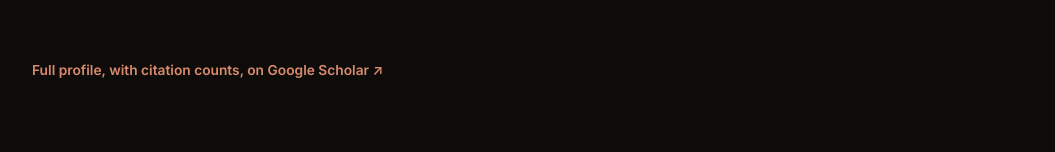
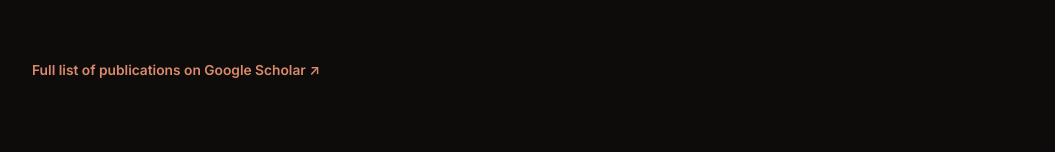
Before and after one commit to cenk-celik/cenk-celik.github.io, an Astro site: page /publications in a window 1280 px wide. Shown: the part 165-317 px from the top of the page, without its empty margins (112-1167 px from the left). Built offline with nearby package versions, Linux system fonts and the light colour scheme; Astro itself is replaced by a stand-in of ours.

Commit message:
Update index.astro

```diff
--- a/src/pages/publications/index.astro
+++ b/src/pages/publications/index.astro
@@ -14,7 +14,7 @@ const publications = getPublications().filter((pub) => pub.type !== 'abstract' &
 
       <p class="scholar-link">
         <a href="https://scholar.google.com/citations?user=zidMl6YAAAAJ" target="_blank" rel="noopener noreferrer">
-          Full profile, with citation counts, on Google Scholar ↗
+          Full list of publications on Google Scholar ↗
         </a>
       </p>
 
```
